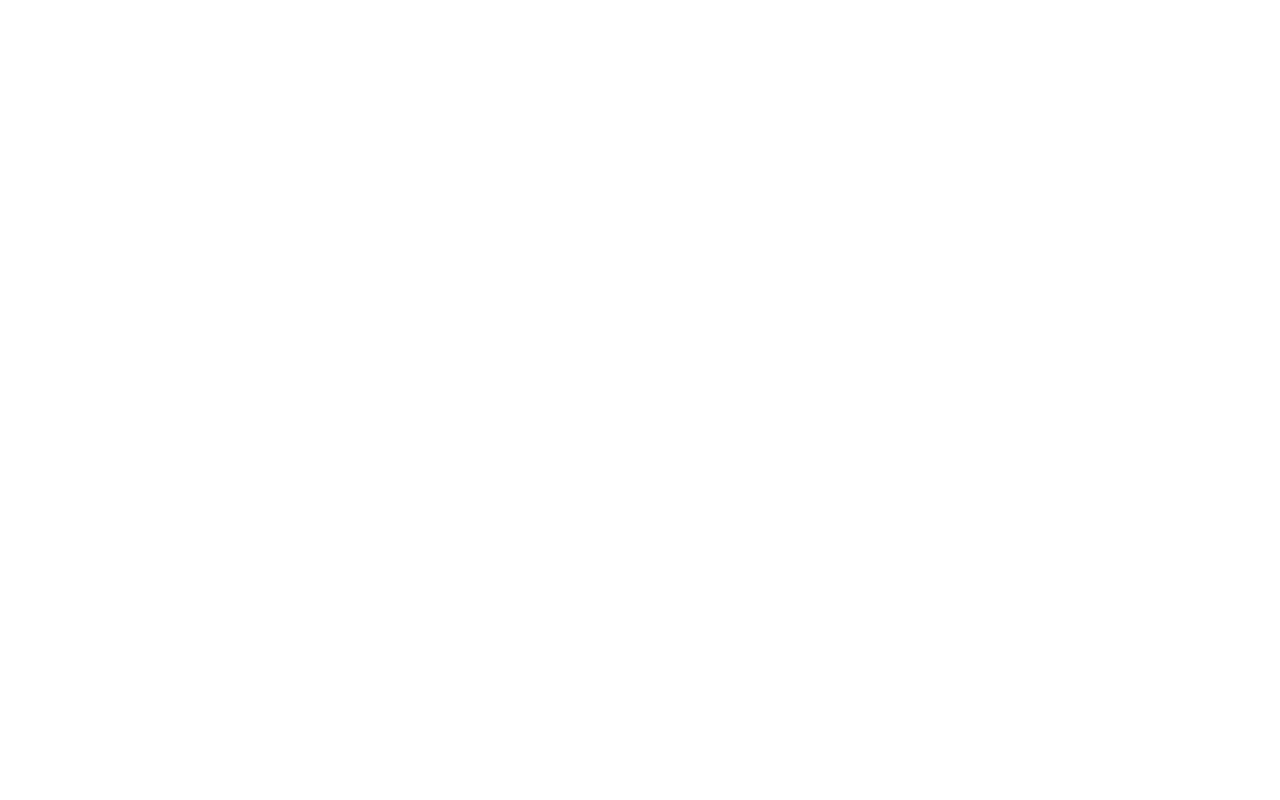
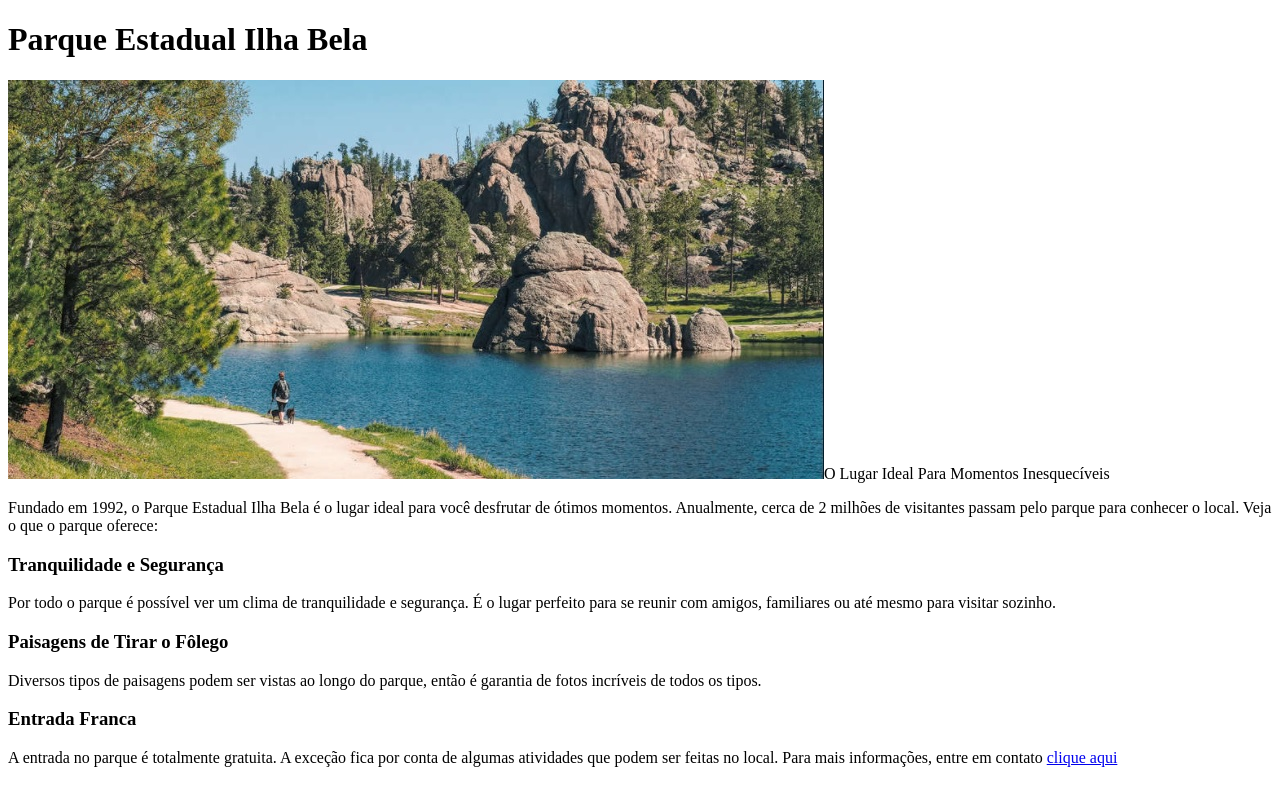
Before and after one commit to JeniRibs/Projetos-HTML-e-CSS, a plain HTML site: page Projeto-02-Site-Parque-Estadual/index.html in a window 1280 px wide. Drawn offline with Linux system fonts and the light colour scheme.

Commit message:
Inserção de código
O código para criação da página web, com tags básicas, foi adicionado no documento html.

```diff
--- a/Projeto-02-Site-Parque-Estadual/index.html
+++ b/Projeto-02-Site-Parque-Estadual/index.html
@@ -5,7 +5,29 @@
         <meta name="viewport" content="width=device-width, initial-scale=1.0">
         <title>Parque Estadual Ilha Bela</title>
     </head>
+
     <body>
+        <h1>Parque Estadual Ilha Bela</h1>
+        <img src="parque-ilha-bela.jpg" alt="paisagem do parque" title="imagem"
 
+        <h2>O Lugar Ideal Para Momentos Inesquecíveis</h2>
+        <p>Fundado em 1992, o Parque Estadual Ilha Bela é o lugar ideal para você desfrutar de ótimos momentos. Anualmente, cerca de 2 milhões de visitantes passam pelo parque para conhecer o local. Veja o que o parque oferece:</p>
+
+        <div>
+            <h3>Tranquilidade e Segurança</h3>
+            <p>Por todo o parque é possível ver um clima de tranquilidade e segurança. É o lugar perfeito para se reunir com amigos, familiares ou até mesmo para visitar sozinho.</p>
+        </div>
+
+        <div>
+            <h3>Paisagens de Tirar o Fôlego</h3>
+            <p>Diversos tipos de paisagens podem ser vistas ao longo do parque, então é garantia de fotos incríveis de todos os tipos.</p>
+        </div>
+
+        <div>
+            <h3>Entrada Franca</h3>
+            <p>A entrada no parque é totalmente gratuita. A exceção fica por conta de algumas atividades que podem ser feitas no local. Para mais informações, entre em contato <a href="tel: +5521999999999">clique aqui</a>
+            </p>
+        </div>
     </body>
+
 </html>
```
Also changed, not shown: Projeto-02-Site-Parque-Estadual/parque-ilha-bela.jpg (added).
